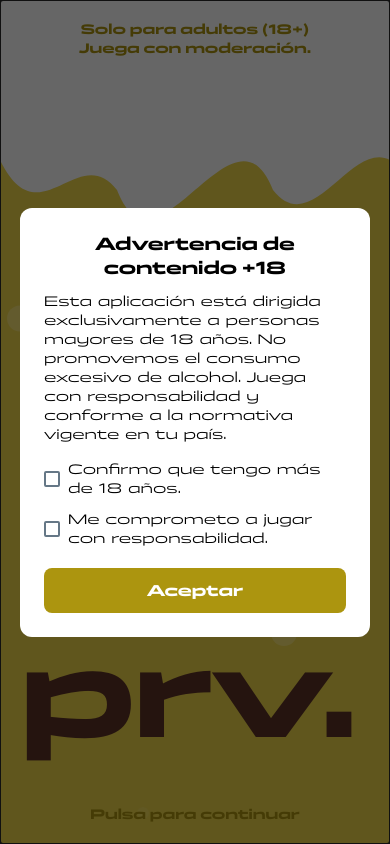
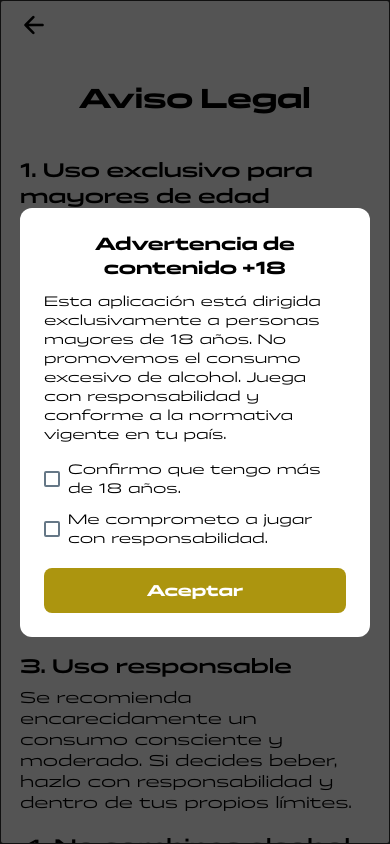
Before and after one commit to jgarcia311999/D.A.M, a React Native app: screen /AvisoLegal in a window 390 px wide. Built offline with nearby package versions, Linux system fonts and the light colour scheme.

Commit message:
aviso legal y cookies creadas

```diff
--- a/App.tsx
+++ b/App.tsx
@@ -20,6 +20,8 @@ import VariosMinigames from './screens/miniGames/VariosMinigames';
 import CreaTuFrase from './screens/CreaTuFrase';
 import TodasLasFrasesScreen from './screens/TodasLasFrasesScreen';
 import PoliticaPrivacidadScreen from './screens/PoliticaPrivacidadScreen';
+import PoliticaCookiesScreen from './screens/PoliticaCookiesScreen';
+import AvisoLegalScreen from './screens/AvisoLegalScreen';
 
 import * as Font from 'expo-font';
 import AppLoading from 'expo-app-loading';
@@ -97,6 +99,8 @@ export default function App() {
           <Stack.Screen name="MiniGame4" component={MiniGame4} options={{ headerShown: false }} />
           <Stack.Screen name="VariosMinigames" component={VariosMinigames} options={{ headerShown: false }} />
           <Stack.Screen name="Privacidad" component={PoliticaPrivacidadScreen} options={{ headerShown: false }} />
+          <Stack.Screen name="Cookies" component={PoliticaCookiesScreen} options={{ headerShown: false }} />
+          <Stack.Screen name="AvisoLegal" component={AvisoLegalScreen} options={{ headerShown: false }} />
         </Stack.Navigator>
       </NavigationContainer>
     </GestureHandlerRootView>
--- /dev/null
+++ b/screens/AvisoLegalScreen.js
@@ -0,0 +1,114 @@
+import React from 'react';
+import { View, Text, ScrollView, StyleSheet } from 'react-native';
+import { TouchableOpacity } from 'react-native';
+import { useSafeAreaInsets } from 'react-native-safe-area-context';
+import { Ionicons } from '@expo/vector-icons';
+import * as Haptics from 'expo-haptics';
+import { useNavigation } from '@react-navigation/native';
+
+const AvisoLegalScreen = () => {
+  const insets = useSafeAreaInsets();
+  const navigation = useNavigation();
+  return (
+    <>
+      <View style={[styles.header, { paddingTop: insets.top + 10 }]}>
+        <TouchableOpacity
+          onPress={() => {
+            Haptics.selectionAsync();
+            if (navigation?.canGoBack?.()) {
+              navigation.goBack();
+            } else {
+              navigation.navigate('Perfil');
+            }
+          }}
+        >
+          <Ionicons name="arrow-back" size={28} color="#000" />
+        </TouchableOpacity>
+      </View>
+      <ScrollView contentContainerStyle={styles.container}>
+      <Text style={styles.title}>Aviso Legal</Text>
+
+      <Text style={styles.sectionTitle}>1. Uso exclusivo para mayores de edad</Text>
+      <Text style={styles.text}>
+        Este sitio web y su contenido están destinados exclusivamente a personas mayores de 18 años.
+        Al acceder o utilizar esta plataforma, confirmas que eres mayor de edad según las leyes de tu país.
+      </Text>
+
+      <Text style={styles.sectionTitle}>2. No fomentamos el consumo de alcohol</Text>
+      <Text style={styles.text}>
+        Esta web no promueve, incentiva ni glorifica el consumo de bebidas alcohólicas.
+        Los juegos presentados son con fines lúdicos y deben ser interpretados con responsabilidad.
+      </Text>
+
+      <Text style={styles.sectionTitle}>3. Uso responsable</Text>
+      <Text style={styles.text}>
+        Se recomienda encarecidamente un consumo consciente y moderado.
+        Si decides beber, hazlo con responsabilidad y dentro de tus propios límites.
+      </Text>
+
+      <Text style={styles.sectionTitle}>4. No combines alcohol con la conducción</Text>
+      <Text style={styles.text}>
+        Nunca conduzcas bajo los efectos del alcohol.
+        Si has bebido, utiliza transporte público, servicios de movilidad o designa a un conductor sobrio.
+      </Text>
+
+      <Text style={styles.sectionTitle}>5. Exención de responsabilidad</Text>
+      <Text style={styles.text}>
+        El uso de esta página es bajo tu propia responsabilidad.
+        El desarrollador no se hace responsable de las decisiones o consecuencias derivadas del uso indebido de esta web o de sus contenidos.
+      </Text>
+
+      <Text style={styles.sectionTitle}>6. Contenido informativo y recreativo</Text>
+      <Text style={styles.text}>
+        Todo el contenido ofrecido tiene fines recreativos.
+        No constituye una recomendación o incitación al consumo de sustancias de ningún tipo.
+      </Text>
+
+      <Text style={styles.sectionTitle}>7. Legislación vigente</Text>
+      <Text style={styles.text}>
+        Es tu responsabilidad cumplir con la legislación local relacionada con el consumo de alcohol.
+        Este sitio no sustituye la información ni la normativa legal vigente en tu país.
+      </Text>
+    </ScrollView>
+    </>
+  );
+};
+
+const styles = StyleSheet.create({
+  container: {
+    padding: 20,
+    backgroundColor: '#d3d3d3',
+  },
+  title: {
+    fontSize: 28,
+    fontFamily: 'Panchang-Bold',
+    marginBottom: 20,
+    marginTop: 60,
+    color: '#000',
+    textAlign: 'center',
+  },
+  sectionTitle: {
+    fontSize: 20,
+    fontFamily: 'Panchang-Semibold',
+    marginTop: 20,
+    marginBottom: 8,
+    color: '#000',
+  },
+  text: {
+    fontSize: 16,
+    fontFamily: 'Panchang-Regular',
+    color: '#000',
+  },
+  header: {
+    width: '100%',
+    paddingHorizontal: 20,
+    flexDirection: 'row',
+    justifyContent: 'space-between',
+    alignItems: 'center',
+    position: 'absolute',
+    top: 0,
+    zIndex: 2,
+  },
+});
+
+export default AvisoLegalScreen;
--- a/screens/PerfilScreen.js
+++ b/screens/PerfilScreen.js
@@ -18,7 +18,7 @@ export default function PerfilScreen() {
       <View style={[styles.header, { paddingTop: insets.top + 10 }]}>
         <TouchableOpacity onPress={() => {
           Haptics.selectionAsync();
-          if (navigation.canGoBack()) {
+          if (navigation?.canGoBack?.()) {
             navigation.goBack();
           } else {
             navigation.navigate('Inicio');
@@ -40,6 +40,16 @@ export default function PerfilScreen() {
           </TouchableOpacity>
         </View>
         <View style={styles.linkContainer}>
+          <TouchableOpacity onPress={() => navigation.navigate('Cookies')}>
+            <Text style={styles.link}>Política de cookies</Text>
+          </TouchableOpacity>
+        </View>
+        <View style={styles.linkContainer}>
+          <TouchableOpacity onPress={() => navigation.navigate('AvisoLegal')}>
+            <Text style={styles.link}>Aviso legal</Text>
+          </TouchableOpacity>
+        </View>
+        <View style={styles.linkContainer}>
           <TouchableOpacity onPress={() => handleLinkPress('https://tusitio.com/sugerencias')}>
             <Text style={styles.link}>Sugerencias</Text>
           </TouchableOpacity>
@@ -57,7 +67,7 @@ const styles = StyleSheet.create({
     flex: 1,
     paddingHorizontal: 24,
     paddingTop: 60,
-    backgroundColor: '#a3c8ff',
+    backgroundColor: '#d3d3d3',
     alignItems: 'flex-start',
   },
   // header style removed as it's no longer used
@@ -69,7 +79,7 @@ const styles = StyleSheet.create({
   damLineTop: {
     fontSize: 70,
     fontWeight: 'bold',
-    color: '#000',
+    color: '#4f4f4f',
     fontFamily: 'Panchang-Bold',
     textAlign: 'left',
     marginLeft: 0,
@@ -78,7 +88,7 @@ const styles = StyleSheet.create({
   damLineBottom: {
     fontSize: 80,
     fontWeight: 'bold',
-    color: '#000',
+    color: '#4f4f4f',
     fontFamily: 'Panchang-Bold',
     textAlign: 'left',
     width: '100%',
@@ -94,7 +104,7 @@ const styles = StyleSheet.create({
     alignItems: 'flex-start',
   },
   linkContainer: {
-    backgroundColor: '#79AFFF',
+    backgroundColor: '#e0e0e0',
     borderWidth: 2,
     borderColor: '#fff',
     padding: 12,
--- /dev/null
+++ b/screens/PoliticaCookiesScreen.js
@@ -0,0 +1,97 @@
+import React from 'react';
+import { View, Text, ScrollView, StyleSheet, TouchableOpacity } from 'react-native';
+import { useSafeAreaInsets } from 'react-native-safe-area-context';
+import { Ionicons } from '@expo/vector-icons';
+import * as Haptics from 'expo-haptics';
+import { useNavigation } from '@react-navigation/native';
+
+const PoliticaCookiesScreen = ({ navigation: propNavigation }) => {
+  const insets = useSafeAreaInsets();
+  const navigation = propNavigation || useNavigation();
+
+  return (
+    <>
+      <View style={[styles.header, { paddingTop: insets.top + 10 }]}>
+        <TouchableOpacity
+          onPress={() => {
+            Haptics.selectionAsync();
+            if (navigation?.canGoBack?.()) {
+              navigation.goBack();
+            } else {
+              navigation.navigate('Perfil');
+            }
+          }}
+        >
+          <Ionicons name="arrow-back" size={28} color="#000" />
+        </TouchableOpacity>
+      </View>
+      <ScrollView contentContainerStyle={styles.container}>
+        <Text style={styles.title}>Política de Cookies</Text>
+        <Text style={styles.text}>
+          Esta página web utiliza cookies para mejorar la experiencia del usuario, personalizar contenido y anuncios,
+          proporcionar funciones de redes sociales y analizar el tráfico. Compartimos información sobre el uso que haga
+          del sitio web con nuestros partners de redes sociales, publicidad y análisis web, quienes pueden combinarla
+          con otra información que les haya proporcionado o que hayan recopilado a partir del uso que haya hecho de sus servicios.
+        </Text>
+        <Text style={styles.text}>
+          Las cookies son pequeños archivos de texto que los sitios web pueden utilizar para hacer más eficiente la experiencia del usuario.
+        </Text>
+        <Text style={styles.text}>
+          La ley establece que podemos almacenar cookies en su dispositivo si son estrictamente necesarias para el funcionamiento de este sitio.
+          Para todos los demás tipos de cookies necesitamos su permiso.
+        </Text>
+        <Text style={styles.text}>
+          Este sitio web utiliza diferentes tipos de cookies. Algunas cookies son colocadas por servicios de terceros que aparecen en nuestras páginas.
+        </Text>
+        <Text style={styles.text}>
+          Usamos Google AdSense como proveedor de publicidad. Google puede utilizar cookies para personalizar los anuncios que ve el usuario.
+          Puede obtener más información sobre cómo Google utiliza la información de los sitios que usan sus servicios en:{' '}
+          https://policies.google.com/technologies/partner-sites
+        </Text>
+      </ScrollView>
+    </>
+  );
+};
+
+const styles = StyleSheet.create({
+  container: {
+    padding: 20,
+    backgroundColor: '#d3d3d3',
+    paddingHorizontal: 24,
+    paddingVertical: 30,
+  },
+  title: {
+    fontSize: 28,
+    fontFamily: 'Panchang-Bold',
+    marginBottom: 30,
+    marginTop: 60,
+    color: '#000',
+    textAlign: 'center',
+  },
+  sectionTitle: {
+    fontSize: 20,
+    fontFamily: 'Panchang-Semibold',
+    marginTop: 20,
+    marginBottom: 8,
+    color: '#000',
+  },
+  text: {
+    fontSize: 16,
+    fontFamily: 'Panchang-Regular',
+    color: '#000',
+    lineHeight: 24,
+    textAlign: 'justify',
+  },
+  header: {
+    width: '100%',
+    paddingHorizontal: 20,
+    flexDirection: 'row',
+    justifyContent: 'space-between',
+    alignItems: 'center',
+    position: 'absolute',
+    top: 0,
+    zIndex: 2,
+  },
+});
+
+export default PoliticaCookiesScreen;
--- a/screens/PoliticaPrivacidadScreen.js
+++ b/screens/PoliticaPrivacidadScreen.js
@@ -76,7 +76,7 @@ export default function PoliticaPrivacidadScreen() {
 const styles = StyleSheet.create({
   container: {
     padding: 20,
-    backgroundColor: '#a3c8ff',
+    backgroundColor: '#d3d3d3',
   },
   title: {
     fontSize: 28,
```
